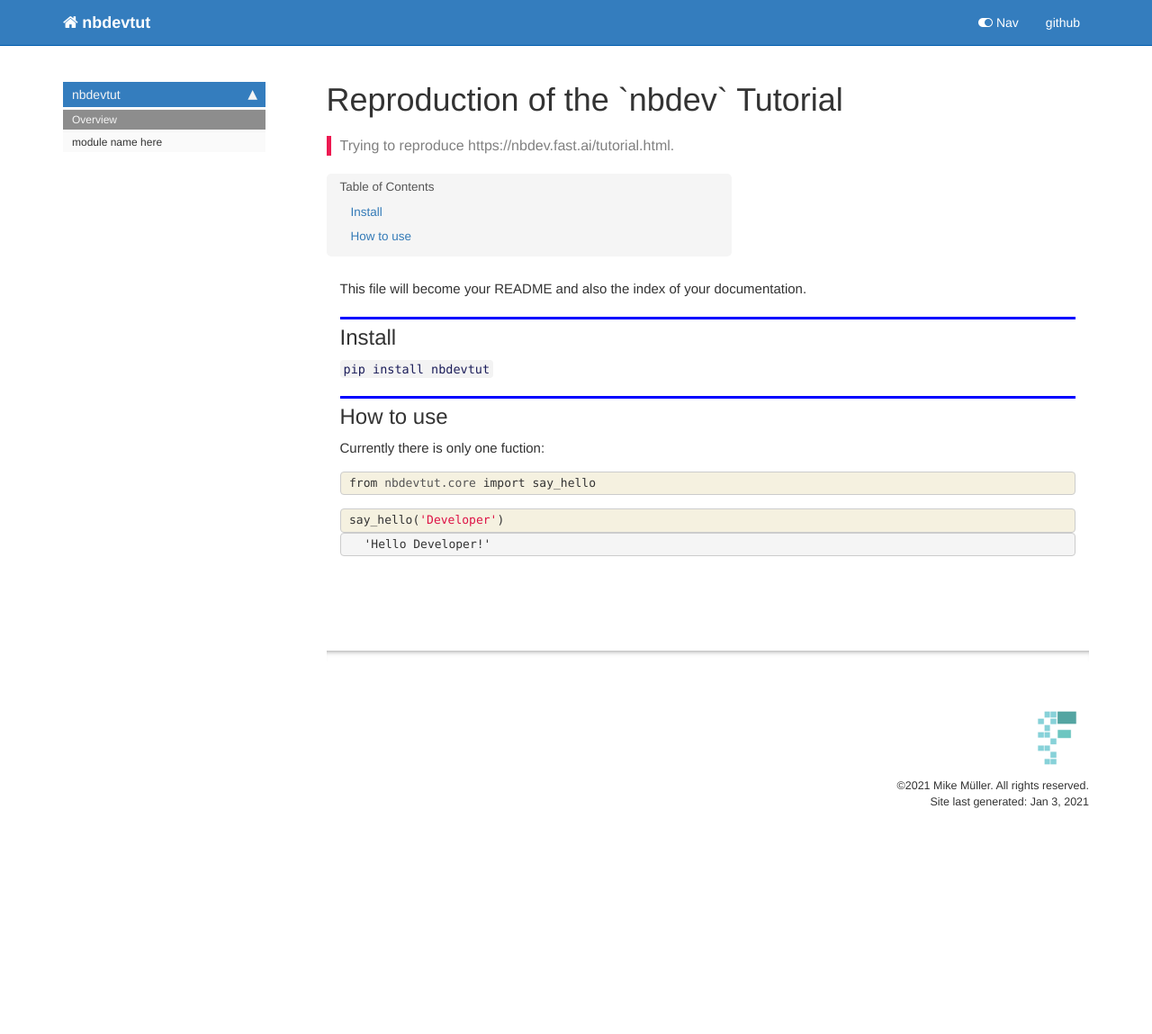
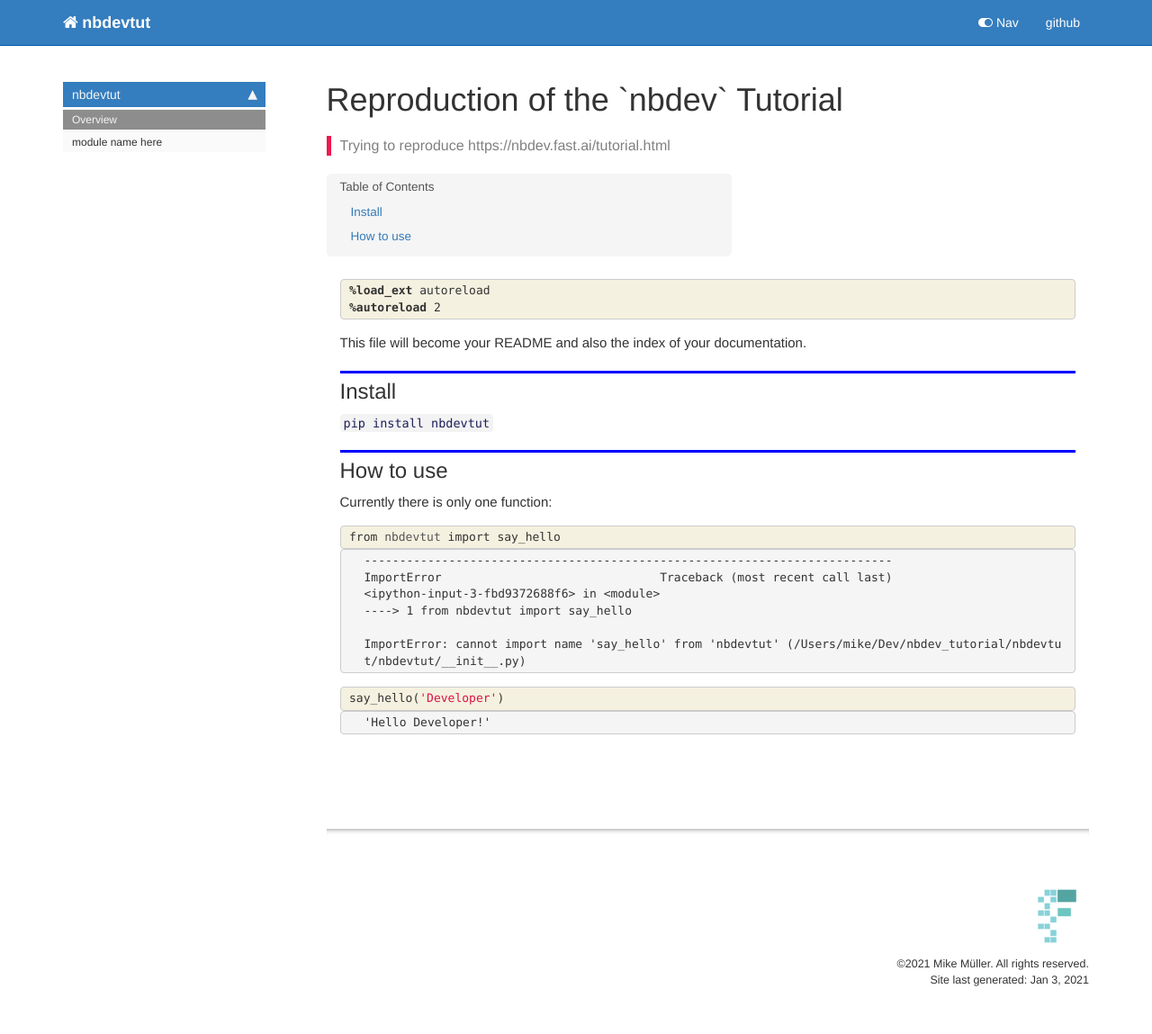
Before and after one commit to pya/nbdevtut, a Jekyll site: the page built from docs/index.html, in a window 1280 px wide. Shown: the whole page at 90% size. Built offline with Jekyll 4.4.1, drawn with Linux system fonts in a browser that asks for light colours; nearby versions of some CDN libraries; comment, search, counter and statistics services are not loaded; before the commit the page ends 951 px from its top, so only the background shows below that.

Commit message:
Build docs

```diff
--- a/docs/index.html
+++ b/docs/index.html
@@ -6,8 +6,8 @@ title: Reproduction of the `nbdev` Tutorial
 keywords: fastai
 sidebar: home_sidebar
 
-summary: "Trying to reproduce https://nbdev.fast.ai/tutorial.html."
-description: "Trying to reproduce https://nbdev.fast.ai/tutorial.html."
+summary: "Trying to reproduce https://nbdev.fast.ai/tutorial.html"
+description: "Trying to reproduce https://nbdev.fast.ai/tutorial.html"
 nb_path: "index.ipynb"
 ---
 <!--
@@ -25,6 +25,24 @@ nb_path: "index.ipynb"
     {% raw %}
 
 <div class="cell border-box-sizing code_cell rendered">
+
+</div>
+    {% endraw %}
+
+    {% raw %}
+
+<div class="cell border-box-sizing code_cell rendered">
+<div class="input">
+
+<div class="inner_cell">
+    <div class="input_area">
+<div class=" highlight hl-ipython3"><pre><span></span><span class="o">%</span><span class="k">load_ext</span> autoreload
+<span class="o">%</span><span class="k">autoreload</span> 2
+</pre></div>
+
+    </div>
+</div>
+</div>
 
 </div>
     {% endraw %}
@@ -57,7 +75,7 @@ nb_path: "index.ipynb"
 </div>
 <div class="cell border-box-sizing text_cell rendered"><div class="inner_cell">
 <div class="text_cell_render border-box-sizing rendered_html">
-<p>Currently there is only one fuction:</p>
+<p>Currently there is only one function:</p>
 
 </div>
 </div>
@@ -69,10 +87,29 @@ nb_path: "index.ipynb"
 
 <div class="inner_cell">
     <div class="input_area">
-<div class=" highlight hl-ipython3"><pre><span></span><span class="kn">from</span> <span class="nn">nbdevtut.core</span> <span class="kn">import</span> <span class="n">say_hello</span>
+<div class=" highlight hl-ipython3"><pre><span></span><span class="kn">from</span> <span class="nn">nbdevtut</span> <span class="kn">import</span> <span class="n">say_hello</span>
 </pre></div>
 
     </div>
+</div>
+</div>
+
+<div class="output_wrapper">
+<div class="output">
+
+<div class="output_area">
+
+<div class="output_subarea output_text output_error">
+<pre>
+<span class="ansi-red-fg">---------------------------------------------------------------------------</span>
+<span class="ansi-red-fg">ImportError</span>                               Traceback (most recent call last)
+<span class="ansi-green-fg">&lt;ipython-input-3-fbd9372688f6&gt;</span> in <span class="ansi-cyan-fg">&lt;module&gt;</span>
+<span class="ansi-green-fg">----&gt; 1</span><span class="ansi-red-fg"> </span><span class="ansi-green-fg">from</span> nbdevtut <span class="ansi-green-fg">import</span> say_hello
+
+<span class="ansi-red-fg">ImportError</span>: cannot import name &#39;say_hello&#39; from &#39;nbdevtut&#39; (/Users/mike/Dev/nbdev_tutorial/nbdevtut/nbdevtut/__init__.py)</pre>
+</div>
+</div>
+
 </div>
 </div>
 
```
Also changed, not shown: README.md.
